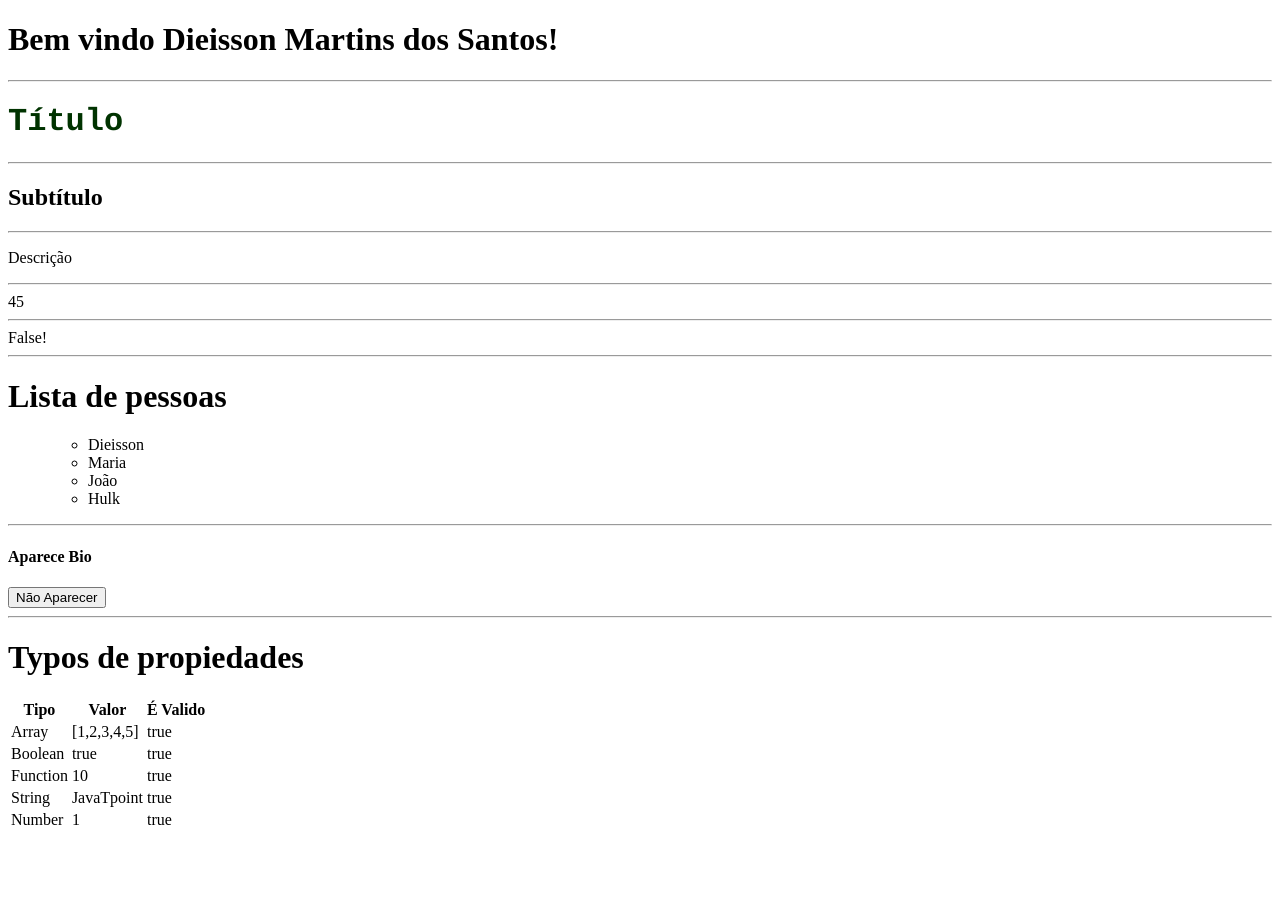
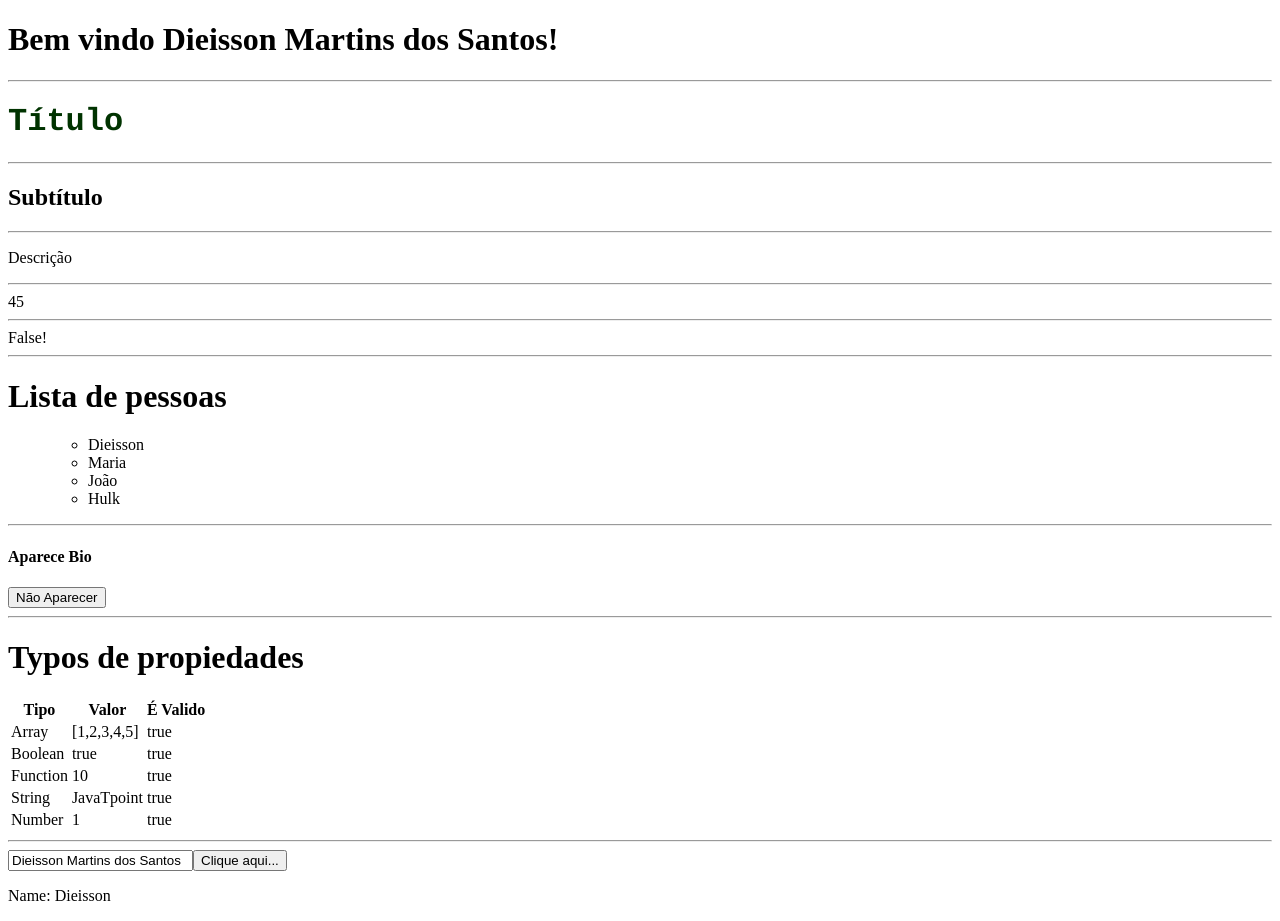
Before and after one commit to dieissonmartins/pitolo-reactjs, a React app: page / in a window 1280 px wide. Before the commit the page ends 840 px from the top, so only its background shows below. Built offline with nearby package versions, Linux system fonts and the light colour scheme.

Commit message:
final handle event

```diff
--- a/App.js
+++ b/App.js
@@ -21,16 +21,23 @@ class App extends Component {
                     "name": 'Hulk'
                 }
             ],
+            clique: 'Dieisson Martins dos Santos',
             displayBio: true
         }
 
         this.toggleDisplayBio = this.toggleDisplayBio.bind(this);
+
+        this.handleEvent = this.handleEvent.bind(this);
     }
 
     toggleDisplayBio() {
         this.setState({
             displayBio: !this.state.displayBio
         });
+    }
+
+    handleEvent(){
+        console.log(this.props);
     }
 
     render() {
@@ -68,6 +75,10 @@ class App extends Component {
                   propString={this.props.propString}
                   propNumber={this.props.propNumber}
                 />
+                <hr/>
+                <input type ="text" value={this.state.clique} />
+                <button onClick={this.handleEvent}>Clique aqui...</button>
+                <p> Name: { this.props.name }</p>
             </div>
         );
     }
```
